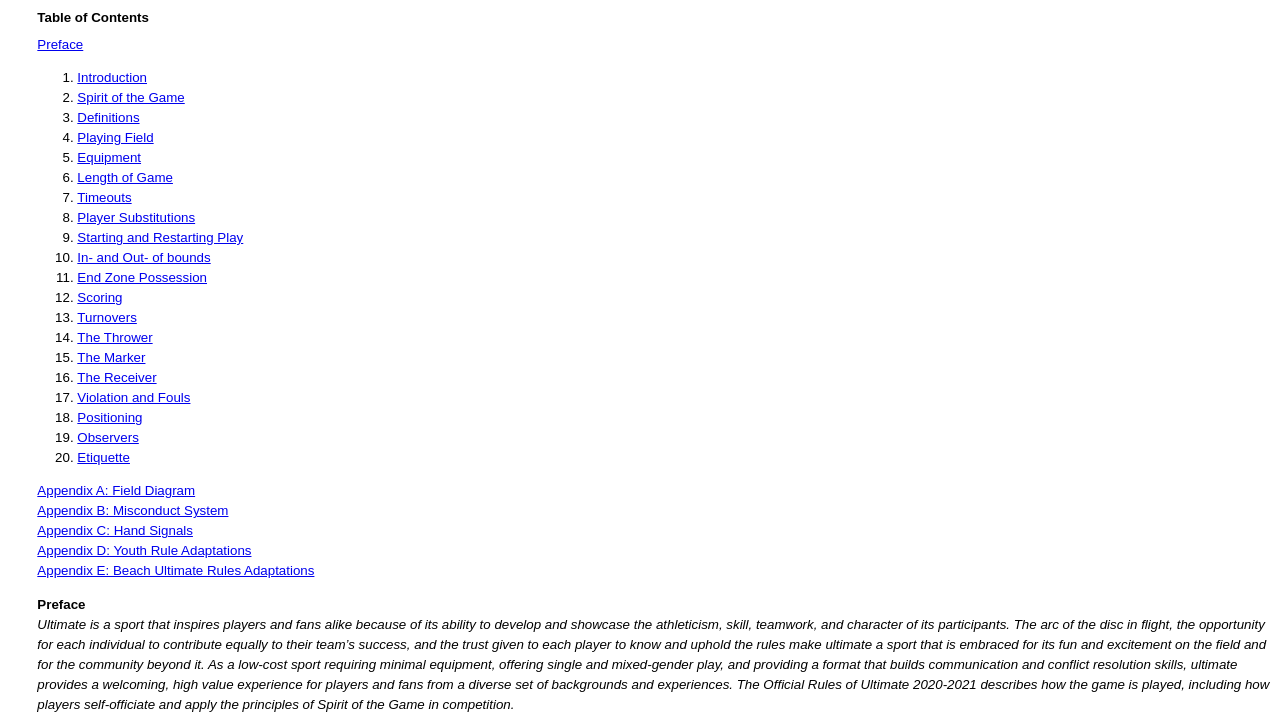
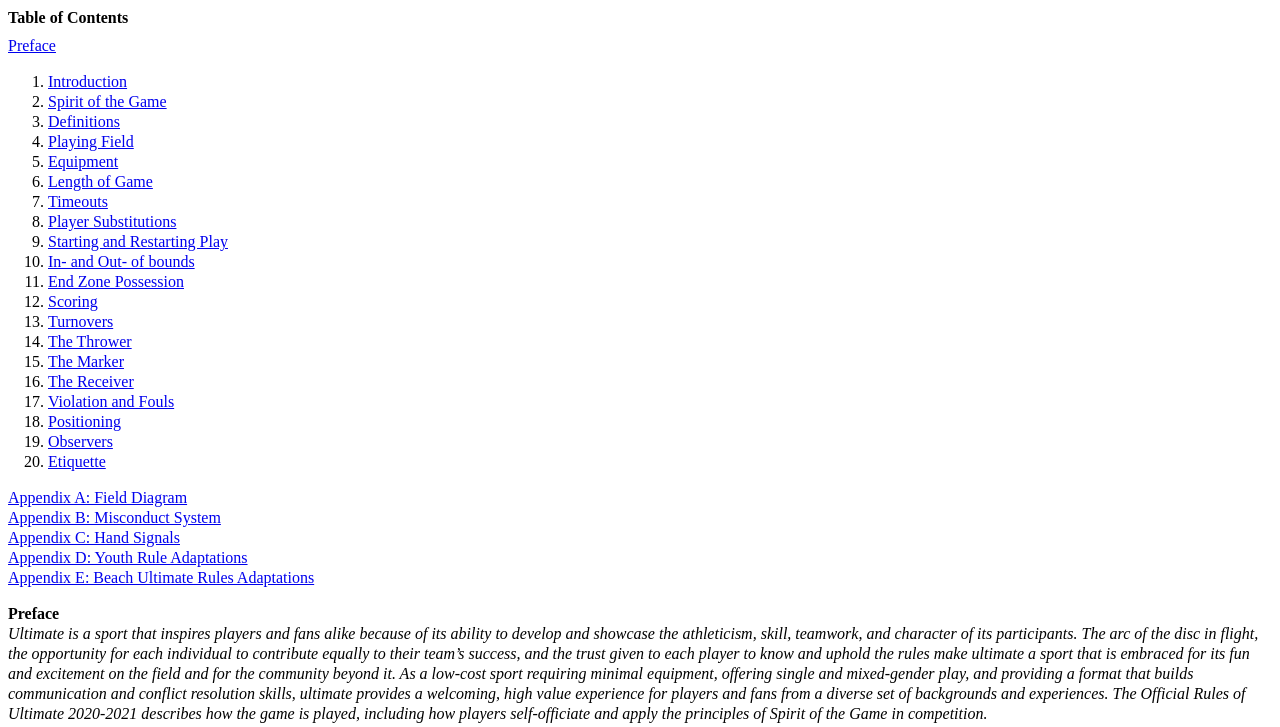
Before and after one commit to andrewlovseth/rules-of-ultimate, a plain HTML site: page index.html in a window 1280 px wide. Shown: the top 727 px of the page. Drawn offline with Linux system fonts and the light colour scheme.

Commit message:
Basic type styling adjustments

```diff
--- a/index.html
+++ b/index.html
@@ -1416,20 +1416,14 @@
         }*/
 
         #rules {
-            font-size: 10pt;
-            font-family: sans-serif;
-            line-height: 15pt;
-            -webkit-font-smoothing: antialiased;
-            -moz-osx-font-smoothing: grayscale;
-            background-color: white;
-            padding-left: 2.2em;
+            font-size: 1rem;
+            line-height: 1.25em;
         }
 
         #rules p, p.rulesBody {
             padding: 0;
             margin: 0;
-            font-size 1em;
-            font-family: sans-serif;
+            font-size: 1rem;
         }
 
         table.handSignals, table.fieldDiagram, table.normal {
```
